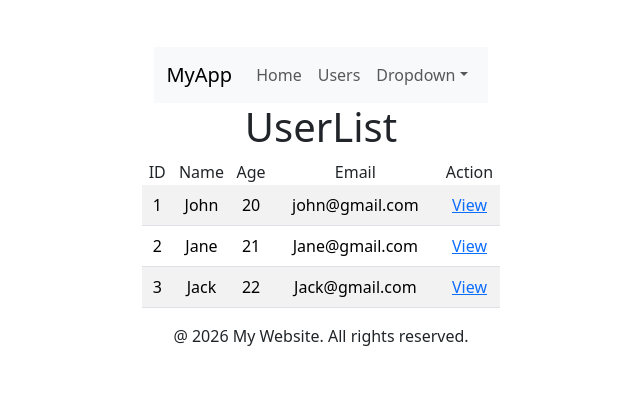
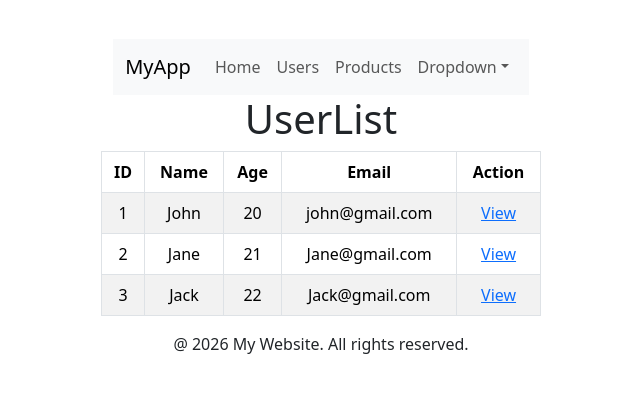
Before and after one commit to tungtq123/reactjs-demo-se1943, a React (Vite) app: page /users in a window 1280 px wide. Shown: the part 195-588 px from the top of the page, without its empty margins (319-959 px from the left). Built offline with nearby package versions, Linux system fonts and the light colour scheme.

Commit message:
modify user_profile

```diff
--- a/src/App.jsx
+++ b/src/App.jsx
@@ -50,11 +50,14 @@ function App() {
         Increment
       </button>
       <button onClick={() => dispatch({ type: "decrement" })}>Decrement</button> */}
-      <Header/>
+      <Header />
       <Routes>
         <Route path="/" element={<Home />} />
         <Route path="/users" element={<UserList />} />
-        <Route path="/users" element={<ProfileComponent />} />
+        <Route
+          path="/users/:id"
+          element={<ProfileComponent isLoggedIn={false} />}
+        />
         <Route path="/products" element={<MyComponent />} />
         <Route path="/detail/id" element={<MyComponent />} />
         <Route path="/dashboard" element={<Dashboard />}>
--- a/src/components/Header.jsx
+++ b/src/components/Header.jsx
@@ -6,7 +6,7 @@ import NavbarSample from "./NavbarSample";
 const Header = () => {
   return (
     <>
-      <div className="container-fluid">
+      <div className="container-fluid mt-0">
         <NavbarSample />
       </div>
     </>
--- a/src/components/NavbarSample.jsx
+++ b/src/components/NavbarSample.jsx
@@ -4,23 +4,56 @@ const NavbarSample = () => {
   return (
     <Navbar bg="light" expand="lg">
       <Container>
-        <Navbar.Brand as={Link} to="/">MyApp</Navbar.Brand>
+        <Navbar.Brand as={Link} to="/">
+          MyApp
+        </Navbar.Brand>
         <Navbar.Toggle aria-controls="basic-navbar-nav" />
         <Navbar.Collapse id="basic-navbar-nav">
           <Nav className="me-auto">
-            <Nav.Link as={Link} to="/">Home</Nav.Link>
-            <Nav.Link as={Link} to="/users">Users</Nav.Link>
+            <Nav.Link
+              as={Link}
+              className={({ isActive }) =>
+                `nav-link ${isActive ? "active fw-bold" : ""}`
+              }
+              to="/"
+            >
+              Home
+            </Nav.Link>
+            <Nav.Link
+              as={Link}
+              to="/users"
+              className={({ isActive }) =>
+                `nav-link ${isActive ? "active fw-bold" : ""}`
+              }
+            >
+              Users
+            </Nav.Link>
+            <Nav.Link
+              as={Link}
+              to="/products"
+              className={({ isActive }) =>
+                `nav-link ${isActive ? "active fw-bold" : ""}`
+              }
+            >
+              Products
+            </Nav.Link>
             <NavDropdown title="Dropdown" id="basic-nav-dropdown">
-                <NavDropdown.Item as={Link} to="/dashboard">Dashboard</NavDropdown.Item>
-                <NavDropdown.Item href="#action/3.2">Another action</NavDropdown.Item>
-                <NavDropdown.Item href="#action/3.3">Something</NavDropdown.Item>
-                <NavDropdown.Divider />
-                <NavDropdown.Item href="#action/3.4">Separated link</NavDropdown.Item>
+              <NavDropdown.Item as={Link} to="/dashboard">
+                Dashboard
+              </NavDropdown.Item>
+              <NavDropdown.Item href="#action/3.2">
+                Another action
+              </NavDropdown.Item>
+              <NavDropdown.Item href="#action/3.3">Something</NavDropdown.Item>
+              <NavDropdown.Divider />
+              <NavDropdown.Item href="#action/3.4">
+                Separated link
+              </NavDropdown.Item>
             </NavDropdown>
           </Nav>
         </Navbar.Collapse>
       </Container>
     </Navbar>
   );
-}
+};
 export default NavbarSample;
--- a/src/components/ProfileComponent.jsx
+++ b/src/components/ProfileComponent.jsx
@@ -1,13 +1,16 @@
-import React, { useEffect } from 'react';
+import React, { useEffect, useState } from "react";
+import { Navigate } from "react-router-dom";
 
-function ProfileComponent() {
-    //const [user, setUser] = useState(null);
-   useEffect(() => {
+function ProfileComponent({ isLoggedIn, setIsLoggedIn }) {
+  // const [isLogggedIn, setIsLoggedIn] = useState(false);
+  //const [user, setUser] = useState(null);
+  useEffect(() => {
     // This effect runs once when the component is mounted
-    console.log('ProfileComponent mounted');
-   }, []);
+    console.log("ProfileComponent mounted");
+  }, []);
   return (
     <div>
+      {isLoggedIn === false && Navigate("/login", { replace: true })}
       <h1>User Profile</h1>
       <p>This is the profile component.</p>
     </div>
--- a/src/components/UserList.jsx
+++ b/src/components/UserList.jsx
@@ -26,13 +26,15 @@ const UserList = () => {
   return (
     <div>
       <h1>UserList</h1>
-      <Table striped hover>
+      <Table striped bordered hover>
         <thead>
-          <td>ID</td>
-          <td>Name</td>
-          <td>Age</td>
-          <td>Email</td>
-          <td>Action</td>
+          <tr>
+            <th>ID</th>
+            <th>Name</th>
+            <th>Age</th>
+            <th>Email</th>
+            <th>Action</th>
+          </tr>
         </thead>
         <tbody>
           {users.map((user) => (
```
